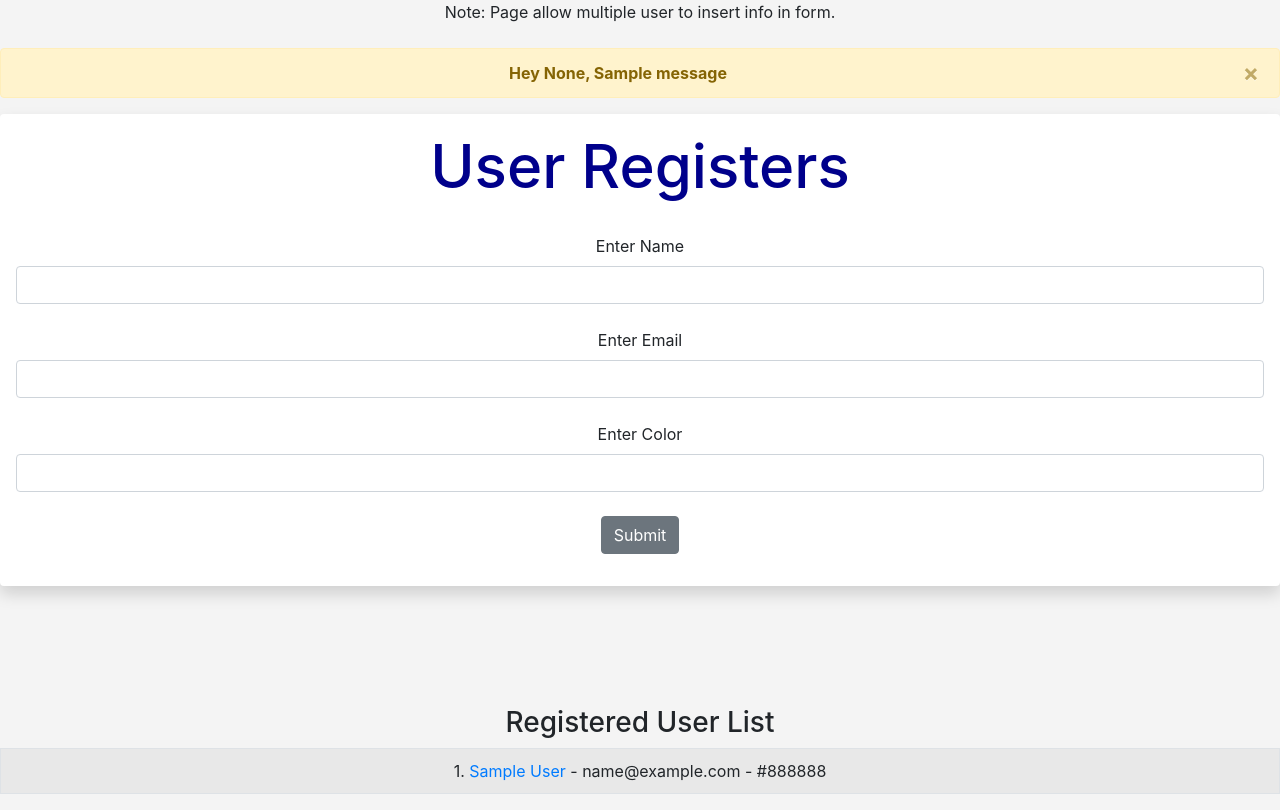
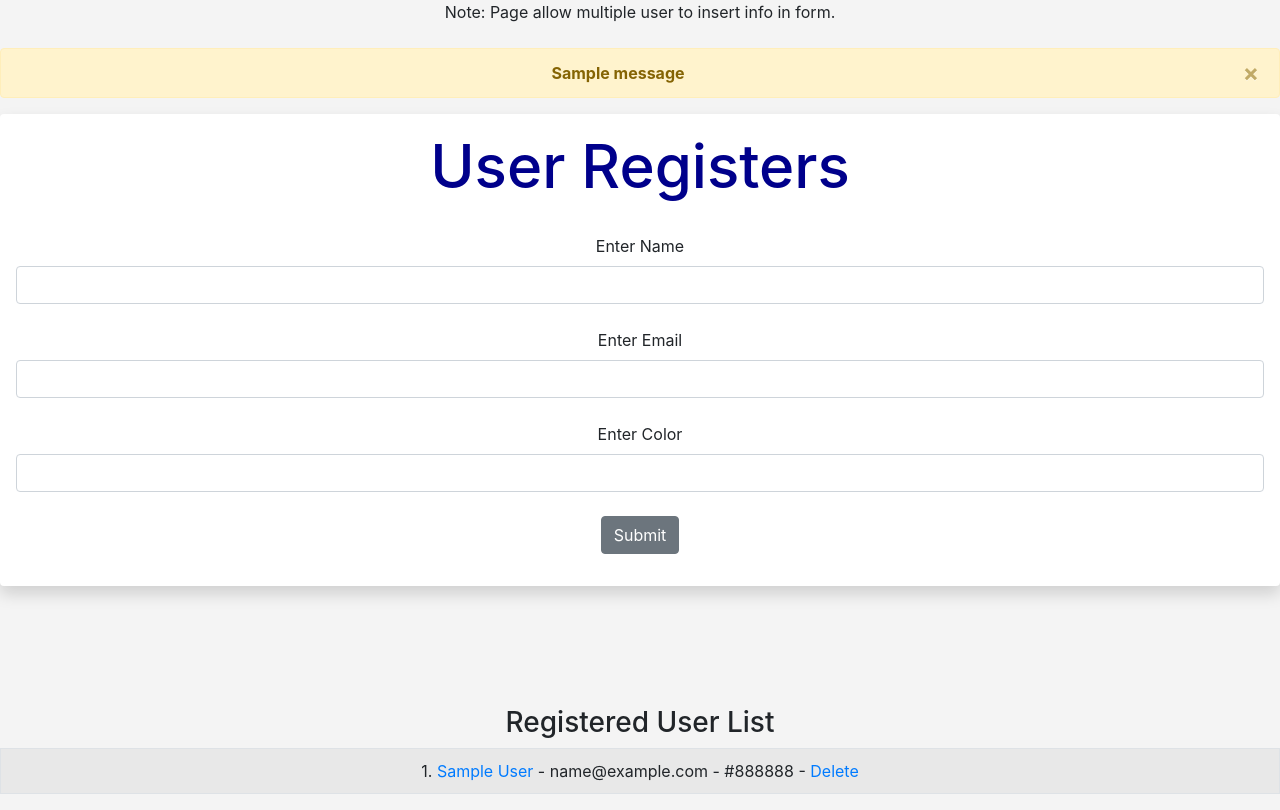
Before and after one commit to mnguyen0226/flask_blinder, a Flask app: page /user/add in a window 1280 px wide. Shown: the part 56-866 px from the top of the page. Run offline with Flask 2, Linux system fonts and the light colour scheme; tables that the repository leaves empty hold one stand-in row (values such as "Sample post"); one stand-in notice (Sample message) is shown.

Commit message:
add delete button

```diff
--- a/src/main.py
+++ b/src/main.py
@@ -36,7 +36,9 @@ app.app_context().push()
 class Users(db.Model):
     id = db.Column(db.Integer, primary_key=True)
     name = db.Column(db.String(200), nullable=False)
-    email = db.Column(db.String(200), nullable=False, unique=True)
+    email = db.Column(
+        db.String(200), nullable=False, unique=True
+    )  # if not, will not be added to the database
     fav_color = db.Column(db.String(120), nullable=True)
     date_added = db.Column(
         db.DateTime, default=datetime.utcnow
@@ -106,32 +108,49 @@ def add_user():
     name = None
     form = UserForm()
 
-    # if form is submit and valid (unique as ourssting)
-    if form.validate_on_submit():
-        user = Users.query.filter_by(email=form.email.data).first()
+    # POST request
+    if request.method == "POST":
+        # if form is submit and valid (unique as ourssting)
+        if form.validate_on_submit():
+            user = Users.query.filter_by(email=form.email.data).first()
 
-        # if there is not a user (based on unique values then you can create a new user)
-        if user is None:
-            new_user = Users(
-                name=form.name.data,
-                email=form.email.data,
-                fav_color=form.fav_color.data,
-            )
-            db.session.add(new_user)
-            db.session.commit()
+            # if there is not a user (based on unique values then you can create a new user)
+            if user is None:
+                new_user = Users(
+                    name=form.name.data,
+                    email=form.email.data,
+                    fav_color=form.fav_color.data,
+                )
+                db.session.add(new_user)
+                db.session.commit()
 
-        # get name from form
-        name = form.name.data
+                # get name from form
+                name = form.name.data
 
-        # reset info
-        form.name.data = ""
-        form.email.data = ""
-        form.fav_color.data = ""
+            else:
+                flash(
+                    "Error: This email has been taken, not added to database. Please choose another email"
+                )
 
-    # get users ordered by date
-    our_users = Users.query.order_by(Users.date_added)
+            # reset info
+            form.name.data = ""
+            form.email.data = ""
+            form.fav_color.data = ""
 
-    return render_template("add_user.html", form=form, name=name, our_users=our_users)
+        # get users ordered by date
+        our_users = Users.query.order_by(Users.date_added)
+
+        return render_template(
+            "add_user.html", form=form, name=name, our_users=our_users
+        )
+
+    # GET request
+    else:
+        our_users = Users.query.order_by(Users.date_added)
+
+        return render_template(
+            "add_user.html", form=form, name=name, our_users=our_users
+        )
 
 
 # update database record
@@ -142,7 +161,7 @@ def update(id):
     # try to find the user info from database
     name_to_update = Users.query.get_or_404(id)
 
-    # if the user fill out the form and send the information back to us
+    # POST: if the user fill out the form and send the information back to us
     if request.method == "POST":
         name_to_update.name = request.form["name"]
         name_to_update.email = request.form["email"]
@@ -161,9 +180,37 @@ def update(id):
             return render_template(
                 "update.html", form=form, name_to_update=name_to_update
             )
-    # if they just go (or refresh), then just render the curretn page
+    # GET: if they just go (or refresh), then just render the curretn page
     else:
         return render_template("update.html", form=form, name_to_update=name_to_update)
+
+
+# delete the record from the database
+# note that for delete, there is no need for post or get as once we click (aka, access the page), we will delete the record, no
+@app.route("/delete/<int:id>")
+def delete(id):
+    user_to_delete = Users.query.get_or_404(id)
+    name = None
+    form = UserForm()
+
+    try:
+        # delete from db
+        db.session.delete(user_to_delete)
+        db.session.commit()
+        flash("User Deleted Successfully!")
+
+        # get users ordered by date
+        our_users = Users.query.order_by(Users.date_added)
+
+        return render_template(
+            "add_user.html", form=form, name=name, our_users=our_users
+        )
+
+    except:
+        flash("Error: Unable to delete user. Try again.")
+        return render_template(
+            "add_user.html", form=form, name=name, our_users=our_users
+        )
 
 
 if __name__ == "__main__":
--- a/src/templates/add_user.html
+++ b/src/templates/add_user.html
@@ -10,7 +10,7 @@
     <div>
     {% for message in get_flashed_messages() %}
         <div class="alert alert-warning alert-dismissible fade show" role="alert">
-            <strong>Hey {{name}}, {{message}}</strong>
+            <strong>{{message}}</strong>
             <button type="button" class="close" data-dismiss="alert" aria-label="Close">
             <span aria-hidden="true">&times;</span>
             </button>
@@ -56,7 +56,7 @@
     {% for our_user in our_users %}
         <tr>
             <td>
-                {{our_user.id}}. <a href="{{url_for('update', id=our_user.id)}}">{{our_user.name}}</a> - {{our_user.email}} - {{our_user.fav_color}}
+                {{our_user.id}}. <a href="{{url_for('update', id=our_user.id)}}">{{our_user.name}}</a> - {{our_user.email}} - {{our_user.fav_color}} - <a href="{{url_for('delete', id=our_user.id)}}">Delete</a>
             </td>
         </tr>
     {% endfor %}
--- a/src/templates/update.html
+++ b/src/templates/update.html
@@ -10,7 +10,7 @@
     <div>
     {% for message in get_flashed_messages() %}
         <div class="alert alert-warning alert-dismissible fade show" role="alert">
-            <strong>Hey, {{name_to_update.name}}{{message}}</strong>
+            <strong>{{message}}</strong>
             <button type="button" class="close" data-dismiss="alert" aria-label="Close">
             <span aria-hidden="true">&times;</span>
             </button>
@@ -43,6 +43,8 @@
         </br>
 
         {{form.submit(class="btn btn-secondary")}}
+
+        <a href="{{url_for('delete', id=name_to_update.id)}}" class="btn btn-danger">Delete</a>
     </form>
 
     {% endif %}
```
